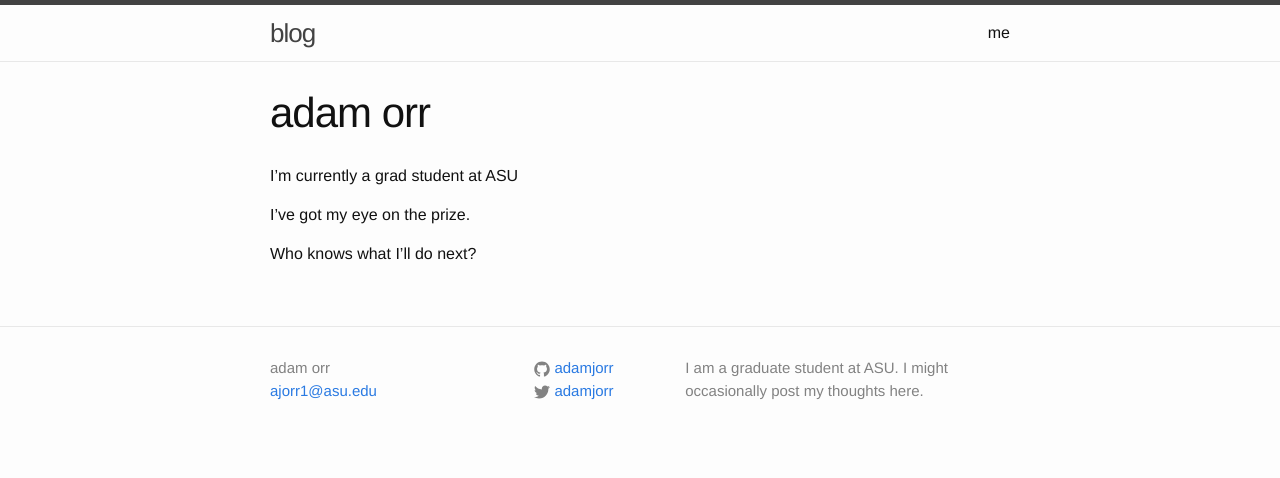
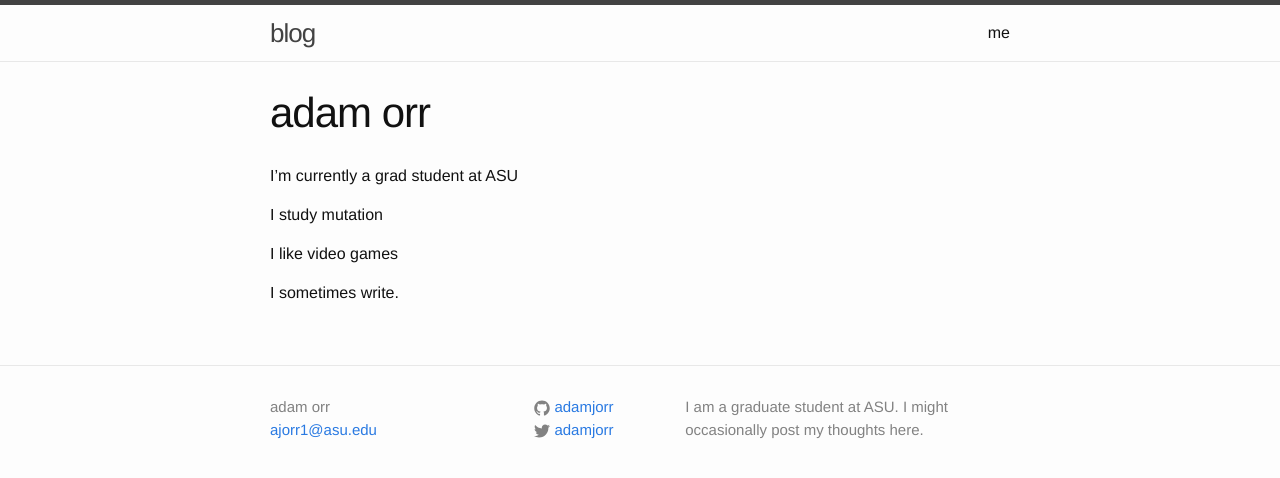
Before and after one commit to adamjorr/adamjorr.github.io, a Jekyll site: the page built from index.md, in a window 1280 px wide. Shown: the top 478 px of the page. Built offline with Jekyll 4.4.1, drawn with Linux system fonts in a browser that asks for light colours; nearby versions of some CDN libraries.

Commit message:
Update index.md

```diff
--- a/index.md
+++ b/index.md
@@ -5,6 +5,8 @@ title: adam orr
 
 I'm currently a grad student at ASU
 
-I've got my eye on the prize.
+I study mutation
 
-Who knows what I'll do next?
+I like video games
+
+I sometimes write.
```
